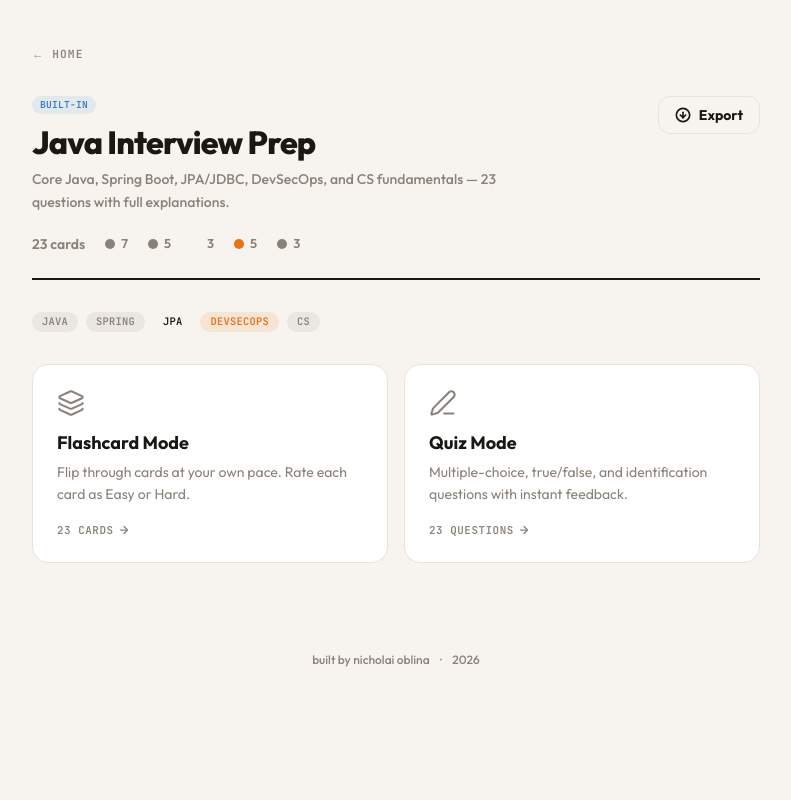
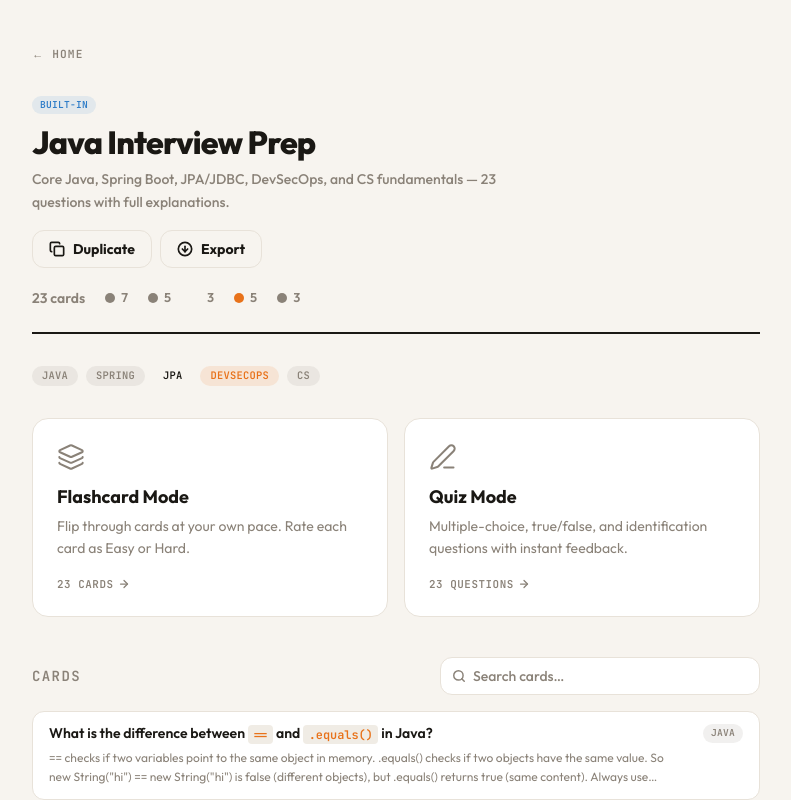
Before and after one commit to nichoblina/kwek-app, a Next.js app: page /decks/builtin-java-spring in a window 1280 px wide. Shown: the top 800 px of the page, without its empty margins (244-1035 px from the left). Built offline with nearby package versions, Linux system fonts and the light colour scheme.

Commit message:
feat: search cards in deck, duplicate deck, shortcuts, and last studied label

```diff
--- a/src/app/decks/[id]/page.tsx
+++ b/src/app/decks/[id]/page.tsx
@@ -1,11 +1,13 @@
 "use client";
 
-import { use, useEffect } from "react";
+import { use, useEffect, useState, useMemo } from "react";
 import Link from "next/link";
+import { useRouter } from "next/navigation";
 import { useDecks } from "@/hooks/useDecks";
 import { Badge, CategoryDot } from "@/components/ui/Badge";
 import { exportDeck } from "@/lib/importExport";
-import { ArrowDownCircle, Layers, PenLine, ArrowRight } from "lucide-react";
+import { isFullCard } from "@/lib/types";
+import { ArrowDownCircle, Layers, PenLine, ArrowRight, Copy, Search, X } from "lucide-react";
 
 interface PageProps {
   params: Promise<{ id: string }>;
@@ -13,12 +15,36 @@ interface PageProps {
 
 export default function DeckDetailPage({ params }: PageProps) {
   const { id } = use(params);
-  const { getDeckById, hydrated } = useDecks();
+  const router = useRouter();
+  const { getDeckById, hydrated, duplicateDeck } = useDecks();
   const deck = getDeckById(id);
+
+  const [search, setSearch] = useState("");
+  const [duplicating, setDuplicating] = useState(false);
 
   useEffect(() => {
     if (deck) document.title = `${deck.name} · kwek`;
   }, [deck?.name]);
+
+  const filteredCards = useMemo(() => {
+    if (!deck) return [];
+    const q = search.trim().toLowerCase();
+    if (!q) return deck.cards;
+    const strip = (html: string) => html.replace(/<[^>]*>/g, "");
+    return deck.cards.filter((c) => {
+      const front = isFullCard(c) ? strip(c.front) : c.front;
+      const back = isFullCard(c) ? strip(c.explanation) : c.back;
+      return front.toLowerCase().includes(q) || back.toLowerCase().includes(q);
+    });
+  }, [deck, search]);
+
+  function handleDuplicate() {
+    if (!deck) return;
+    setDuplicating(true);
+    const copy = duplicateDeck(deck.id);
+    if (copy) router.push(`/decks/${copy.id}`);
+    else setDuplicating(false);
+  }
 
   if (!hydrated) {
     return (
@@ -79,7 +105,7 @@ export default function DeckDetailPage({ params }: PageProps) {
               </p>
             )}
           </div>
-          <div className="flex items-center gap-2 shrink-0">
+          <div className="flex items-center gap-2 shrink-0 flex-wrap">
             {!deck.isBuiltIn && (
               <Link
                 href={`/decks/${deck.id}/edit`}
@@ -88,6 +114,14 @@ export default function DeckDetailPage({ params }: PageProps) {
                 Edit Deck
               </Link>
             )}
+            <button
+              onClick={handleDuplicate}
+              disabled={duplicating}
+              className="flex items-center gap-2 px-4 py-2 rounded-xl font-bold text-sm border-[1.5px] border-border hover:bg-surface transition-colors cursor-pointer disabled:opacity-50"
+            >
+              <Copy size={16} strokeWidth={2.5} />
+              {duplicating ? "Duplicating…" : "Duplicate"}
+            </button>
             <button
               onClick={() => exportDeck(deck)}
               className="flex items-center gap-2 px-4 py-2 rounded-xl font-bold text-sm border-[1.5px] border-border hover:bg-surface transition-colors cursor-pointer"
@@ -122,7 +156,7 @@ export default function DeckDetailPage({ params }: PageProps) {
       </div>
 
       {/* Mode CTAs */}
-      <div className="grid grid-cols-1 sm:grid-cols-2 gap-4">
+      <div className="grid grid-cols-1 sm:grid-cols-2 gap-4 mb-10">
         {/* Flashcard mode */}
         <Link
           href={`/decks/${deck.id}/flashcards`}
@@ -176,6 +210,81 @@ export default function DeckDetailPage({ params }: PageProps) {
           </div>
         )}
       </div>
+
+      {/* Card search */}
+      {deck.cards.length > 0 && (
+        <section>
+          <div className="flex items-center justify-between mb-4 gap-3">
+            <h2 className="text-sm font-bold uppercase tracking-widest text-muted font-mono">
+              Cards
+            </h2>
+            <div className="relative flex-1 max-w-xs">
+              <Search
+                size={14}
+                strokeWidth={2.5}
+                className="absolute left-3 top-1/2 -translate-y-1/2 text-muted pointer-events-none"
+              />
+              <input
+                type="text"
+                placeholder="Search cards…"
+                value={search}
+                onChange={(e) => setSearch(e.target.value)}
+                className="w-full pl-8 pr-8 py-2 rounded-xl border-[1.5px] border-border bg-card text-sm font-medium text-text-primary placeholder:text-muted focus:outline-none focus:border-primary transition-colors"
+              />
+              {search && (
+                <button
+                  onClick={() => setSearch("")}
+                  className="absolute right-2.5 top-1/2 -translate-y-1/2 text-muted hover:text-text-primary transition-colors cursor-pointer"
+                >
+                  <X size={14} strokeWidth={2.5} />
+                </button>
+              )}
+            </div>
+          </div>
+
+          {filteredCards.length === 0 ? (
+            <p className="text-sm text-muted text-center py-8">No cards match &ldquo;{search}&rdquo;</p>
+          ) : (
+            <div className="flex flex-col gap-2">
+              {search && (
+                <p className="text-[0.75rem] text-muted font-medium mb-1">
+                  {filteredCards.length} of {deck.cards.length} cards
+                </p>
+              )}
+              {filteredCards.map((card) => {
+                const back = isFullCard(card) ? card.explanation : card.back;
+                return (
+                  <div
+                    key={card.id}
+                    className="bg-card border-[1.5px] border-border rounded-xl px-4 py-3 flex gap-4 items-start"
+                  >
+                    <div className="flex-1 min-w-0">
+                      {isFullCard(card) ? (
+                        <p
+                          className="text-sm font-semibold text-text-primary leading-snug line-clamp-2"
+                          dangerouslySetInnerHTML={{ __html: card.front }}
+                        />
+                      ) : (
+                        <p className="text-sm font-semibold text-text-primary leading-snug line-clamp-2">
+                          {card.front}
+                        </p>
+                      )}
+                      {back && (
+                        <p className="text-xs text-muted mt-1 leading-relaxed line-clamp-2">
+                          {isFullCard(card)
+                            ? back.replace(/<[^>]*>/g, "")
+                            : back}
+                        </p>
+                      )}
+                    </div>
+                    <Badge category={card.category} size="sm" />
+                  </div>
+                );
+              })}
+            </div>
+          )}
+        </section>
+      )}
     </div>
   );
 }
--- a/src/components/deck/DeckCard.tsx
+++ b/src/components/deck/DeckCard.tsx
@@ -1,10 +1,12 @@
 "use client";
 
+import { useState, useEffect } from "react";
 import Link from "next/link";
 import type { Deck } from "@/lib/types";
-import { getCategoryColor, getCategoryLabel } from "@/lib/utils";
+import { getCategoryColor, getCategoryLabel, timeAgo } from "@/lib/utils";
+import { getLastStudied } from "@/lib/storage";
 import { useStarredDecks } from "@/hooks/useStarredDecks";
-import { Star } from "lucide-react";
+import { Star, Clock } from "lucide-react";
 
 interface DeckCardProps {
   deck: Deck;
@@ -13,6 +15,11 @@ interface DeckCardProps {
 export function DeckCard({ deck }: DeckCardProps) {
   const { isStarred, toggleStar } = useStarredDecks();
   const starred = isStarred(deck.id);
+  const [lastStudied, setLastStudied] = useState<string | null>(null);
+
+  useEffect(() => {
+    setLastStudied(getLastStudied(deck.id));
+  }, [deck.id]);
 
   const quizCount = deck.cards.filter((c) =>
     c.type === "full" || (c.options && c.options.length === 4 && c.answerIndex !== undefined)
@@ -72,6 +79,16 @@ export function DeckCard({ deck }: DeckCardProps) {
             </div>
           ))}
         </div>
+
+        {/* Last studied */}
+        {lastStudied && (
+          <div className="flex items-center justify-end gap-1 mt-2">
+            <Clock size={10} strokeWidth={2} className="text-muted" />
+            <p className="text-[0.68rem] text-muted font-medium">
+              {timeAgo(lastStudied)}
+            </p>
+          </div>
+        )}
       </Link>
 
       {/* Star button — outside the Link to avoid nesting issues */}
--- a/src/hooks/useDecks.ts
+++ b/src/hooks/useDecks.ts
@@ -109,6 +109,25 @@ export function useDecks() {
     []
   );
 
+  const duplicateDeck = useCallback(
+    (deckId: string): Deck | null => {
+      const original = getDeckById(deckId);
+      if (!original) return null;
+      const deck: Deck = {
+        ...original,
+        id: generateId(),
+        name: `${original.name} (copy)`,
+        createdAt: new Date().toISOString(),
+        isBuiltIn: false,
+        cards: original.cards.map((c) => ({ ...c, id: generateId() })),
+      };
+      upsertCustomDeck(deck);
+      setCustomDecks(getCustomDecks());
+      return deck;
+    },
+    [getDeckById]
+  );
+
   return {
     allDecks,
     customDecks,
@@ -117,6 +136,7 @@ export function useDecks() {
     createDeck,
     updateDeck,
     deleteDeck,
+    duplicateDeck,
     addCardToDeck,
     updateCardInDeck,
     deleteCardFromDeck,
--- a/src/lib/storage.ts
+++ b/src/lib/storage.ts
@@ -138,3 +138,19 @@ export function clearFlashcardProgress(deckId: string): void {
   delete storage.flashcardProgress[deckId];
   saveStorage(storage);
 }
+
+// ─── Last Studied ─────────────────────────────────────────────────────────────
+
+export function getLastStudied(deckId: string): string | null {
+  const storage = loadStorage();
+  const quiz = storage.quizProgress[deckId];
+  const flash = storage.flashcardProgress[deckId];
+
+  const quizTs = quiz ? (quiz.completedAt ?? quiz.startedAt) : null;
+  const flashTs = flash ? flash.lastStudiedAt : null;
+
+  if (!quizTs && !flashTs) return null;
+  if (!quizTs) return flashTs;
+  if (!flashTs) return quizTs;
+  return new Date(quizTs) > new Date(flashTs) ? quizTs : flashTs;
+}
--- a/src/lib/utils.ts
+++ b/src/lib/utils.ts
@@ -168,6 +168,23 @@ export function generateQuestionsForDeck(
   });
 }
 
+export function timeAgo(ts: string | number): string {
+  const now = Date.now();
+  const then = typeof ts === "string" ? new Date(ts).getTime() : ts;
+  const diff = now - then;
+  const mins = Math.floor(diff / 60000);
+  if (mins < 1) return "just now";
+  if (mins < 60) return `${mins}m ago`;
+  const hours = Math.floor(mins / 60);
+  if (hours < 24) return `${hours}h ago`;
+  const days = Math.floor(hours / 24);
+  if (days < 7) return `${days}d ago`;
+  const weeks = Math.floor(days / 7);
+  if (weeks < 5) return `${weeks}w ago`;
+  const months = Math.floor(days / 30);
+  return `${months}mo ago`;
+}
+
 export function getScoreTier(score: number, total: number): {
   label: string;
   color: string;
```
Also changed, not shown: src/components/flashcard/FlashCardView.tsx (+17 -3 lines).
